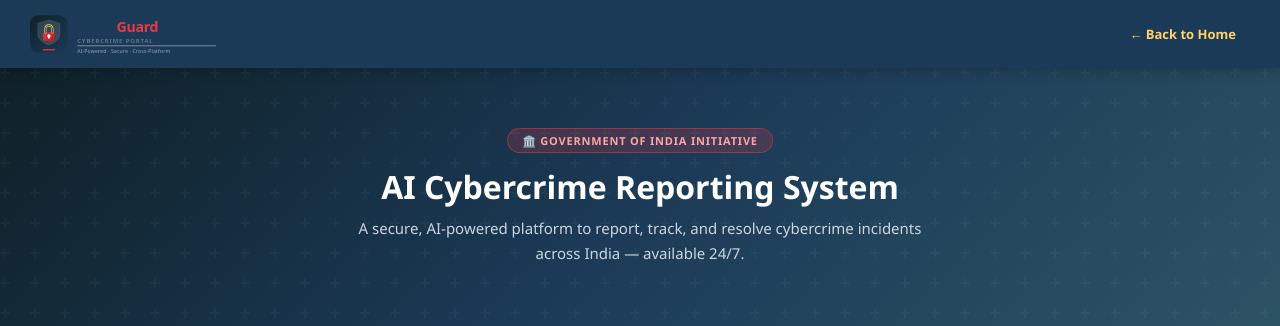
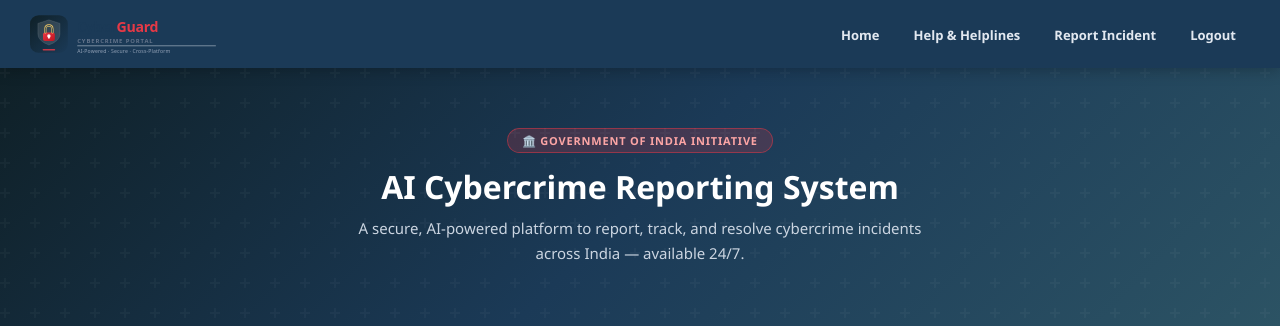
Before and after one commit to js3431078-bit/cyberguard, a Flask app: page /about in a window 1280 px wide. Shown: the top 326 px of the page. Run offline with Flask 3, Linux system fonts and the light colour scheme.

Commit message:
fix mobile navbar overflow - hamburger menu

```diff
--- a/static/style.css
+++ b/static/style.css
@@ -233,7 +233,14 @@ select.ss:hover{border-color:#1b3a57;}
 /* ── DESKTOP: always show full navbar, never hamburger ── */
 @media(min-width:769px){
   .navbar-toggle{display:none !important;}
-  .navbar ul{display:flex !important;flex-direction:row !important;position:static !important;background:none !important;padding:0 !important;box-shadow:none !important;}
+  .navbar ul{display:flex !important;flex-direction:row !important;position:static !important;background:none !important;padding:0 !important;box-shadow:none !important;gap:6px !important;}
+}
+
+/* ── MOBILE: hide nav links by default, show hamburger ── */
+@media(max-width:768px){
+  .navbar ul{display:none !important;}
+  .navbar ul.open{display:flex !important;}
+  .navbar-toggle{display:flex !important;}
 }
 
 /* ── MEDIUM DESKTOP / LAPTOP (900px-1100px) ── */
--- a/templates/about.html
+++ b/templates/about.html
@@ -107,7 +107,15 @@ body{font-family:'Segoe UI',Arial,sans-serif;background:#f0f4f8;color:#1e293b;}
   <div class="navbar-logo-wrap">
     <img src="{{ url_for('static', filename='logo.svg') }}" alt="CyberGuard Portal" class="navbar-logo">
   </div>
-  <a href="/home" id="navBack">← Back to Home</a>
+  <ul id="navMenuAbout">
+    <li><a href="/home">Home</a></li>
+    <li><a href="/contact">Help & Helplines</a></li>
+    <li><a href="/complaint">Report Incident</a></li>
+    <li><a href="/logout">Logout</a></li>
+  </ul>
+  <button class="navbar-toggle" onclick="document.getElementById('navMenuAbout').classList.toggle('open')" aria-label="Menu">
+    <span></span><span></span><span></span>
+  </button>
 </div>
 
 <div class="hero">
--- a/templates/dashboard.html
+++ b/templates/dashboard.html
@@ -32,6 +32,12 @@ body{font-family:'Segoe UI',Arial,sans-serif;background:#f0f4f8;min-height:100vh
 .nav-avatar{width:32px;height:32px;background:#e63946;border-radius:50%;display:flex;align-items:center;justify-content:center;font-size:14px;font-weight:700;}
 .nav-logout{background:rgba(230,57,70,.2);color:#fca5a5;border:1px solid rgba(230,57,70,.3);padding:6px 14px;border-radius:20px;font-size:12px;font-weight:600;text-decoration:none;transition:all .2s;}
 .nav-logout:hover{background:#e63946;color:#fff;}
+@media(max-width:480px){
+  .navbar{padding:0 12px;height:54px;}
+  .nav-user span{display:none;}
+  .nav-logout{padding:5px 10px;font-size:11px;}
+  .navbar-logo{height:26px !important;}
+}
 
 /* ── PAGE ── */
 .page{padding:24px 28px;max-width:1280px;margin:auto;}
```
Also changed, not shown: templates/complaint.html (+8 -1 lines), templates/contact.html (+9 -1 lines).
